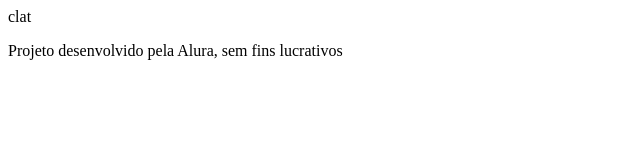
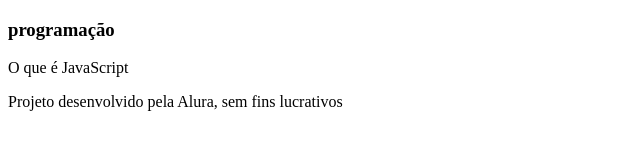
Before and after one commit to LVUC789/flashcards, a plain HTML site: page index.html in a window 1280 px wide. Shown: the whole page, without its empty margins (0-640 px from the left). Drawn offline with Linux system fonts and the light colour scheme.

Commit message:
flashcard

```diff
--- a/index.html
+++ b/index.html
@@ -9,7 +9,12 @@
     <main>
         <section id="conteiner">
             <article class="cartao">
-                <div> clat</div>
+                <div class="cartao__conteudo">
+                    <h3>programação</h3>
+                    <div class="cartao__conteudo__pergunta">
+                        O que é JavaScript
+                    </div>
+                </div>
             </article>
         </section>
     </main>
```
